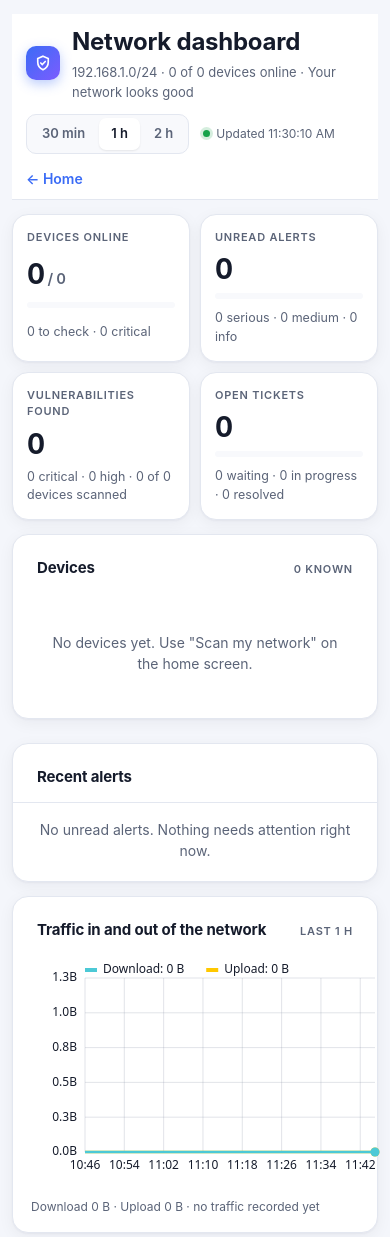
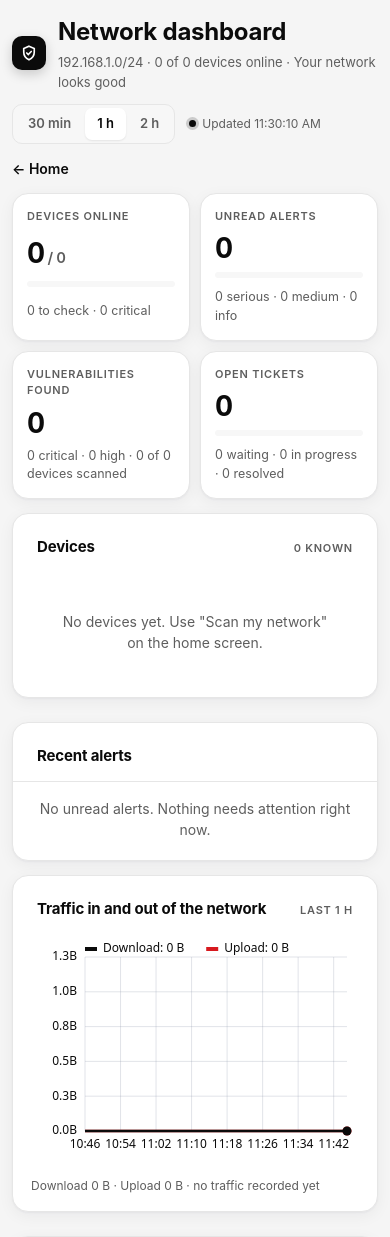
Before and after one commit to manicharan0485/netwatch, a Flask app: page /dashboard in a window 390 px wide. Shown: the top 1237 px of the page. Run offline with Flask 3, Linux system fonts and the light colour scheme; the visitor is signed in with stand-in values (Sample User, id 1); data comes from the database, SQL or seed files in the repository; data that the repository does not hold is empty.

Commit message:
Red, white and black design with alignment and layout fixes
- Whole app recolored to a red, white and black palette (dark mode is black).
- Status is shown by shape as well as color: healthy solid black, warning
  red outline, critical solid red.
- Dashboard: devices table gets full width below 1500 px; device rows align
  with card headings on phones; page header sits flush with the cards.
- Charts fit inside their card padding; technician badges readable.
- Login page matches the other pages.
- Ticket titles no longer repeat the device address.

Co-Authored-By: Claude Haiku 5.5 <noreply@anthropic.com>
Claude-Session: https://claude.ai/code/session_01V5fgHX9uyWi3yLsJuJ6erA

```diff
--- a/static/chart.js
+++ b/static/chart.js
@@ -1,8 +1,8 @@
 /* Traffic chart: smooth filled lines for download and upload, drawn on a canvas.
  * Usage: drawTrafficChart(canvasElement, {labels, down, up}) */
 (function () {
-  const DOWN = "#4cc9d6";   // download (teal)
-  const UP = "#ffc800";     // upload (yellow)
+  const DOWN = "#0b0b0b";   // download (teal)
+  const UP = "#d7191f";     // upload (yellow)
 
   function unitFor(max) {
     if (max >= 1024 * 1024) return {div: 1024 * 1024, name: "MB"};
@@ -34,7 +34,10 @@
 
   function drawTrafficChart(canvas, series) {
     const dpr = window.devicePixelRatio || 1;
-    const cssWidth = canvas.parentElement.clientWidth || 600;
+    // Fit inside the container's padding, so the chart never runs past the card edge.
+    const host = canvas.parentElement;
+    const pad = getComputedStyle(host);
+    const cssWidth = (host.clientWidth - parseFloat(pad.paddingLeft) - parseFloat(pad.paddingRight)) || 600;
     const cssHeight = Math.min(320, Math.max(220, Math.round(cssWidth * 0.45)));
     canvas.style.width = cssWidth + "px";
     canvas.style.height = cssHeight + "px";
@@ -44,7 +47,7 @@
     ctx.setTransform(dpr, 0, 0, dpr, 0, 0);
     ctx.clearRect(0, 0, cssWidth, cssHeight);
 
-    const textColor = getComputedStyle(canvas).color || "#8b93a7";
+    const textColor = getComputedStyle(canvas).color || "#8a8a8a";
     const gridColor = "rgba(139,147,167,0.25)";
     const left = 62, right = 12, top = 16, bottom = 30;
     const w = cssWidth - left - right, h = cssHeight - top - bottom;
@@ -100,8 +103,8 @@
         }
       });
     };
-    drawSeries(series.up, UP, "rgba(255,200,0,0.18)");
-    drawSeries(series.down, DOWN, "rgba(76,201,214,0.18)");
+    drawSeries(series.up, UP, "rgba(215,25,31,0.18)");
+    drawSeries(series.down, DOWN, "rgba(11,11,11,0.18)");
 
     // Legend with totals for the period.
     const sum = (a) => a.reduce((s, v) => s + v, 0);
--- a/static/theme.css
+++ b/static/theme.css
@@ -3,20 +3,20 @@
  */
 
 :root {
-  --nw-bg: #f4f6fb;
+  --nw-bg: #f5f5f5;
   --nw-surface: #ffffff;
-  --nw-surface-2: #f8f9fc;
-  --nw-line: #e3e7f0;
-  --nw-text: #151b2b;
-  --nw-muted: #5b6478;
-  --nw-accent: #3b6cf6;
-  --nw-accent-soft: rgba(59, 108, 246, 0.10);
-  --nw-green: #16a34a;
-  --nw-yellow: #d97706;
-  --nw-red: #dc2626;
+  --nw-surface-2: #f7f7f7;
+  --nw-line: #e6e6e6;
+  --nw-text: #0b0b0b;
+  --nw-muted: #5e5e5e;
+  --nw-accent: #d7191f;
+  --nw-accent-soft: rgba(215,25,31,0.10);
+  --nw-green: #0b0b0b;
+  --nw-yellow: #d7191f;
+  --nw-red: #d7191f;
   --nw-radius: 16px;
   --nw-shadow: 0 1px 2px rgba(16, 24, 40, 0.04), 0 4px 16px rgba(16, 24, 40, 0.05);
-  --nw-focus: 0 0 0 3px rgba(59, 108, 246, 0.35);
+  --nw-focus: 0 0 0 3px rgba(215,25,31,0.35);
 }
 
 @media (prefers-color-scheme: dark) {
@@ -56,9 +56,9 @@ header {
 .nw-brand { display: flex; align-items: center; gap: 10px; }
 .nw-logo {
   width: 34px; height: 34px; border-radius: 10px;
-  background: linear-gradient(135deg, #3b6cf6, #7c5cff);
+  background: linear-gradient(135deg, #d7191f, #7c5cff);
   display: grid; place-items: center; flex: 0 0 34px;
-  box-shadow: 0 4px 12px rgba(59, 108, 246, 0.35);
+  box-shadow: 0 4px 12px rgba(215,25,31,0.35);
 }
 .nw-logo svg { width: 18px; height: 18px; }
 header strong { font-size: 18px; letter-spacing: -0.01em; }
@@ -280,3 +280,49 @@ td, th { border-color: var(--nw-line); }
   .help { margin-top: 18px; }
   .btn { min-height: 44px; }
 }
+
+/* ---- Red, white and black: status language ----
+ * Healthy = solid black, Warning = red outline, Critical = solid red.
+ * Shape carries the meaning too, so the state reads without color. */
+.tag.green { background: #efefef; color: #0b0b0b; border-color: #d4d4d4; }
+.tag.yellow { background: #ffffff; color: #d7191f; border-color: #d7191f; }
+.tag.red { background: #d7191f; color: #ffffff; border-color: #d7191f; }
+.tag.grey { background: #f2f2f2; color: #5e5e5e; border-color: #e6e6e6; }
+.dot.green { background: #0b0b0b; box-shadow: 0 0 0 8px rgba(0,0,0,.06), 0 6px 18px rgba(0,0,0,.18); }
+.dot.yellow { background: #ffffff; box-shadow: inset 0 0 0 9px #d7191f, 0 0 0 8px rgba(215,25,31,.08); }
+.dot.red { background: #d7191f; box-shadow: 0 0 0 8px rgba(215,25,31,.12), 0 6px 18px rgba(215,25,31,.35); }
+.light:has(.dot.green)::after, .light:has(.dot.yellow)::after { background: none; }
+.light:has(.dot.red)::after { background: radial-gradient(120% 140% at 0% 0%, rgba(215,25,31,.08), transparent 60%); }
+.nw-logo { background: #0b0b0b; box-shadow: 0 4px 12px rgba(0,0,0,.18); }
+.nw-logo svg path { stroke: #ffffff; }
+.pill.ok { background: #efefef; color: #0b0b0b; }
+.pill.warn { background: #ffffff; color: #d7191f; box-shadow: inset 0 0 0 1px #d7191f; }
+.pill.crit { background: #d7191f; color: #ffffff; }
+.counts > span, .nw-chip { background: #f5f5f5; color: #5e5e5e; }
+
+/* ---- Taste pass: calm headers, a clear hierarchy, and a tidy 7-button row ---- */
+header .link, .link { color: var(--nw-text); font-weight: 600; }
+.link:hover { color: var(--nw-accent); text-decoration: underline; }
+.reasons { list-style: none; padding: 0; margin: 8px 0 0; }
+.reasons li { padding: 3px 0; color: var(--nw-muted); }
+.reasons li::before { content: "\2014\00a0"; color: var(--nw-accent); font-weight: 700; }
+@media (min-width: 1200px) {
+  .buttons { grid-template-columns: repeat(7, minmax(0, 1fr)); gap: 14px; }
+  .big { min-height: 124px; padding: 20px 18px 18px; padding-top: 74px; }
+  .big::before, .big::after { left: 18px; top: 18px; }
+  .big small { font-size: 13px; }
+}
+
+/* ---- Phone alignment: one left edge for the status card and a tidy header ---- */
+@media (max-width: 720px) {
+  .light { flex-direction: row; align-items: center; text-align: left; gap: 16px; }
+  .light .dot { flex: 0 0 46px; }
+  header .who { display: flex; flex-wrap: wrap; gap: 4px 12px; align-items: center; }
+  header .who a, header .who button, header .who span { white-space: nowrap; }
+  header .who .sep { display: none; }
+}
+
+/* ---- Layout: the devices table gets full width until the screen is wide enough for two columns ---- */
+@media (max-width: 1499px) {
+  .row-main { grid-template-columns: minmax(0, 1fr) !important; }
+}
--- a/templates/dashboard.html
+++ b/templates/dashboard.html
@@ -9,6 +9,7 @@
   :root { --warnc: var(--nw-yellow); --critc: var(--nw-red); --okc: var(--nw-green); }
   *, *::before, *::after { box-sizing: border-box; }
   body { margin: 0; }
+  header.top { background: none; border: 0; padding: 0; position: static; }
   .wrap { max-width: 1680px; margin: 0 auto; padding: clamp(18px, 2.6vw, 40px) clamp(16px, 2.6vw, 40px) 64px; display: grid; gap: 26px; font-size: 15px; }
   h1, h2, h3 { margin: 0; letter-spacing: -0.01em; }
   h1 { font-size: 24px; }
@@ -22,7 +23,7 @@
   .top { display: flex; justify-content: space-between; align-items: center; flex-wrap: wrap; gap: 12px; }
   .brand { display: flex; align-items: center; gap: 12px; }
   .live { font-size: 12px; color: var(--nw-muted); display: flex; align-items: center; gap: 6px; }
-  .live::before { content: ""; width: 7px; height: 7px; border-radius: 50%; background: var(--nw-green); box-shadow: 0 0 0 3px rgba(22,163,74,.18); }
+  .live::before { content: ""; width: 7px; height: 7px; border-radius: 50%; background: var(--nw-green); box-shadow: 0 0 0 3px rgba(11,11,11,.18); }
   .seg { display: inline-flex; background: var(--nw-surface-2); border: 1px solid var(--nw-line); border-radius: 10px; padding: 3px; gap: 2px; }
   .seg button { border: 0; background: none; padding: 6px 12px; border-radius: 7px; cursor: pointer; color: var(--nw-muted); font: inherit; font-size: 13px; font-weight: 600; }
   .seg button[aria-pressed="true"] { background: var(--nw-surface); color: var(--nw-text); box-shadow: 0 1px 2px rgba(0,0,0,.08); }
@@ -40,13 +41,15 @@
   .kpi .note { font-size: 12.5px; color: var(--nw-muted); }
 
   /* layout */
-  .row-main { display: grid; grid-template-columns: minmax(0, 1.55fr) minmax(0, 1fr); gap: 24px; align-items: start; }
+  .row-main { display: grid; grid-template-columns: minmax(0, 1.55fr) minmax(0, 1fr); gap: 24px; align-items: stretch; }
   .row-low { display: grid; grid-template-columns: minmax(0, 1.4fr) minmax(0, 1fr); gap: 24px; align-items: start; }
   .row-three { display: grid; grid-template-columns: repeat(3, minmax(0, 1fr)); gap: 24px; align-items: start; }
 
   /* devices table */
   .table-scroll { overflow-x: auto; }
-  table { width: 100%; border-collapse: collapse; min-width: 720px; }
+  table { width: 100%; border-collapse: collapse; min-width: 900px; }
+  td:first-child { min-width: 260px; }
+  td .sub { white-space: nowrap; overflow: hidden; text-overflow: ellipsis; max-width: 260px; }
   th { text-align: left; font-size: 11px; text-transform: uppercase; letter-spacing: .07em; color: var(--nw-muted); font-weight: 600; padding: 12px 16px; background: var(--nw-surface-2); border-block: 1px solid var(--nw-line); white-space: nowrap; }
   td { padding: 15px 16px; border-bottom: 1px solid var(--nw-line); vertical-align: middle; }
   tbody tr:last-child td { border-bottom: 0; }
@@ -57,14 +60,14 @@
   .sub { color: var(--nw-muted); font-size: 12.5px; }
   .pill { display: inline-flex; align-items: center; gap: 6px; font-size: 12px; font-weight: 600; padding: 3px 9px 3px 8px; border-radius: 999px; white-space: nowrap; }
   .pill::before { content: ""; width: 6px; height: 6px; border-radius: 50%; background: currentColor; }
-  .pill.ok { color: var(--nw-green); background: rgba(22,163,74,.12); }
-  .pill.warn { color: var(--nw-yellow); background: rgba(217,119,6,.12); }
-  .pill.crit { color: var(--nw-red); background: rgba(220,38,38,.10); }
+  .pill.ok { color: #0b0b0b; background: #efefef; }
+  .pill.warn { color: var(--nw-red); background: #ffffff; box-shadow: inset 0 0 0 1px var(--nw-red); }
+  .pill.crit { color: #ffffff; background: var(--nw-red); }
   .pill.grey { color: var(--nw-muted); background: var(--nw-surface-2); }
   .vc { display: inline-flex; gap: 4px; flex-wrap: wrap; }
   .vc span { font-size: 11.5px; font-weight: 700; padding: 2px 7px; border-radius: 6px; }
-  .vc .c { background: rgba(220,38,38,.12); color: var(--nw-red); }
-  .vc .h { background: rgba(217,119,6,.14); color: var(--nw-yellow); }
+  .vc .c { background: rgba(215,25,31,.12); color: var(--nw-red); }
+  .vc .h { background: rgba(215,25,31,.14); color: var(--nw-yellow); }
   .vc .m { background: var(--nw-surface-2); color: var(--nw-muted); }
   .vc .l { background: var(--nw-surface-2); color: var(--nw-muted); }
   .none { color: var(--nw-muted); font-size: 12.5px; }
@@ -104,7 +107,7 @@
   .tlist .t { font-weight: 600; font-size: 13.5px; }
 
   footer { color: var(--nw-muted); font-size: 12px; display: flex; justify-content: space-between; flex-wrap: wrap; gap: 8px; }
-  a.back { color: var(--nw-accent); text-decoration: none; font-size: 14px; font-weight: 600; }
+  a.back { color: var(--nw-text); text-decoration: none; font-size: 14px; font-weight: 600; }
   a.back:hover { text-decoration: underline; }
   .hidden { display: none !important; }
 
@@ -127,8 +130,8 @@
     tbody, tr, td { display: block; width: 100%; }
     tbody tr { padding: 12px 0; border-bottom: 1px solid var(--nw-line); }
     tbody tr:last-child { border-bottom: 0; }
-    td { border: 0; padding: 4px 18px; display: flex; justify-content: space-between; align-items: center; gap: 12px; white-space: normal; text-align: right; }
-    td:first-child { display: block; text-align: left; padding: 0 18px 6px; }
+    td { border: 0; padding: 4px 24px; display: flex; justify-content: space-between; align-items: center; gap: 12px; white-space: normal; text-align: right; }
+    td:first-child { display: block; text-align: left; padding: 0 24px 6px; }
     td[data-label]::before { content: attr(data-label); font-size: 11px; text-transform: uppercase; letter-spacing: .06em; color: var(--nw-muted); font-weight: 600; text-align: left; }
     .vc { justify-content: flex-end; }
   }
--- a/templates/login.html
+++ b/templates/login.html
@@ -5,8 +5,8 @@
 <meta name="viewport" content="width=device-width, initial-scale=1">
 <title>NetWatch – {{ 'Set up' if setup else 'Log in' }}</title>
 <style>
-  :root { --bg:#0f1115; --panel:#171a21; --line:#262b36; --text:#e6e9ef; --muted:#8b93a7; --accent:#5b8cff; --bad:#ff4d6d; }
-  @media (prefers-color-scheme: light) { :root { --bg:#f5f6fa; --panel:#fff; --line:#dfe3ec; --text:#1b1f2a; --muted:#5d6478; } }
+  :root { --bg:#f5f5f5; --panel:#ffffff; --line:#e6e6e6; --text:#0b0b0b; --muted:#5e5e5e; --accent:#d7191f; --bad:#d7191f; }
+  @media (prefers-color-scheme: dark) { :root:not([data-theme="light"]) { --bg:#000000; --panel:#0d0d0d; --line:#2a2a2a; --text:#f5f5f5; --muted:#a3a3a3; } }
   body { margin:0; min-height:100vh; display:flex; align-items:center; justify-content:center; background:var(--bg); color:var(--text); font:16px/1.5 system-ui, sans-serif; padding:16px; }
   .card { background:var(--panel); border:1px solid var(--line); border-radius:16px; padding:28px; width:min(400px,100%); }
   h1 { margin:0 0 6px; font-size:24px; }
@@ -20,6 +20,7 @@
 </head>
 <body>
 <div class="card">
+  <div style="width:44px;height:44px;border-radius:12px;background:#0b0b0b;display:grid;place-items:center;margin-bottom:16px"><svg width="22" height="22" viewBox="0 0 24 24" fill="none" stroke="#fff" stroke-width="2.2" stroke-linecap="round"><path d="M12 3l7 3v5c0 4.5-3 8.2-7 10-4-1.8-7-5.5-7-10V6l7-3z"/><path d="M9 12l2 2 4-4"/></svg></div>
   <h1>NetWatch</h1>
   {% if setup %}
     <p>First time here. Create the administrator account. You will use it to log in and manage the network.</p>
--- a/tickets.py
+++ b/tickets.py
@@ -160,7 +160,7 @@ def auto_from_alert(severity, title, detail, ip, dedupe_key):
         (dedupe_key,))
     if existing:
         return None
-    return create(title=f"{title}" + (f" on {ip}" if ip else ""),
+    return create(title=title + (f" on {ip}" if ip and ip not in title else ""),
                   description=detail, severity=severity, ip=ip,
                   reported_by="NetWatch (automatic)", source_key=dedupe_key)
 
```
Also changed, not shown: other parts of static/theme.css (+17 -17 lines), templates/home.html (+8 -8 lines), templates/index.html (+11 -11 lines).
